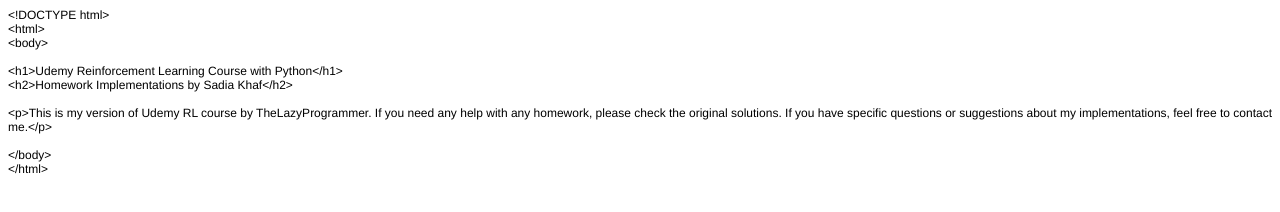
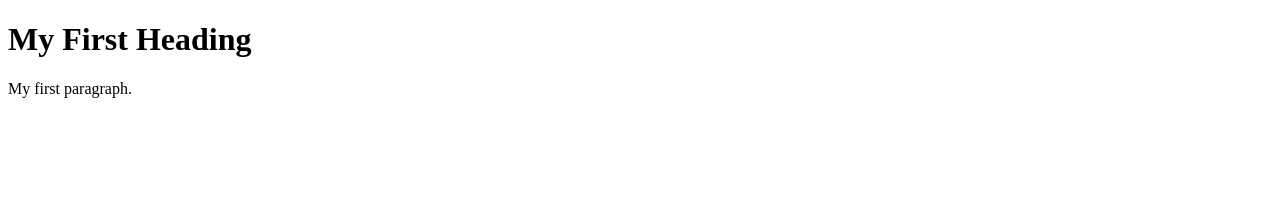
Before and after one commit to sadiakhaf/UdemyRLProjects, a plain HTML site: page index.html in a window 1280 px wide. Drawn offline with Linux system fonts and the light colour scheme.

Commit message:
Update index.html

```diff
--- a/index.html
+++ b/index.html
@@ -1,28 +1,12 @@
-<!DOCTYPE html PUBLIC "-//W3C//DTD HTML 4.01//EN" "http://www.w3.org/TR/html4/strict.dtd">
+<!DOCTYPE html>
 <html>
 <head>
-  <meta http-equiv="Content-Type" content="text/html; charset=utf-8">
-  <meta http-equiv="Content-Style-Type" content="text/css">
-  <title></title>
-  <meta name="Generator" content="Cocoa HTML Writer">
-  <meta name="CocoaVersion" content="1894.5">
-  <style type="text/css">
-    p.p1 {margin: 0.0px 0.0px 0.0px 0.0px; font: 12.0px Helvetica}
-    p.p2 {margin: 0.0px 0.0px 0.0px 0.0px; font: 12.0px Helvetica; min-height: 14.0px}
-  </style>
+<title>Page Title</title>
 </head>
 <body>
-<p class="p1">&lt;!DOCTYPE html&gt;</p>
-<p class="p1">&lt;html&gt;</p>
-<p class="p1">&lt;body&gt;</p>
-<p class="p2"><br></p>
-<p class="p1">&lt;h1&gt;Udemy Reinforcement Learning Course with Python&lt;/h1&gt;</p>
-<p class="p1">&lt;h2&gt;Homework Implementations by Sadia Khaf&lt;/h2&gt;</p>
-<p class="p2"><br></p>
-<p class="p1">&lt;p&gt;This is my version of Udemy RL course by TheLazyProgrammer. If you need any help with any homework, please check the original solutions. If you have specific questions or suggestions about my implementations, feel free to contact me.&lt;/p&gt;</p>
-<p class="p2"><br></p>
-<p class="p1">&lt;/body&gt;</p>
-<p class="p1">&lt;/html&gt;</p>
-<p class="p2"><br></p>
+
+<h1>My First Heading</h1>
+<p>My first paragraph.</p>
+
 </body>
 </html>
```
